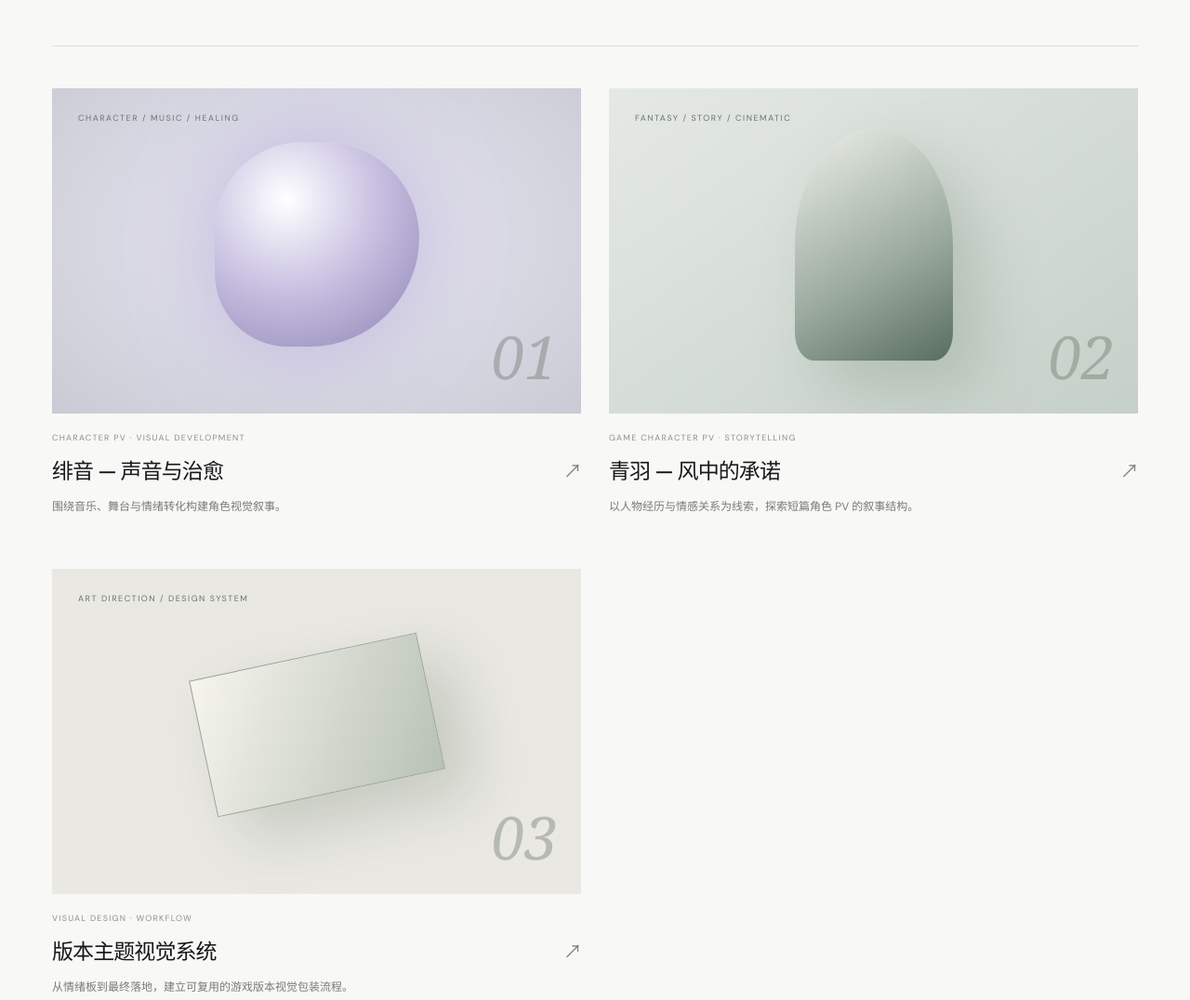
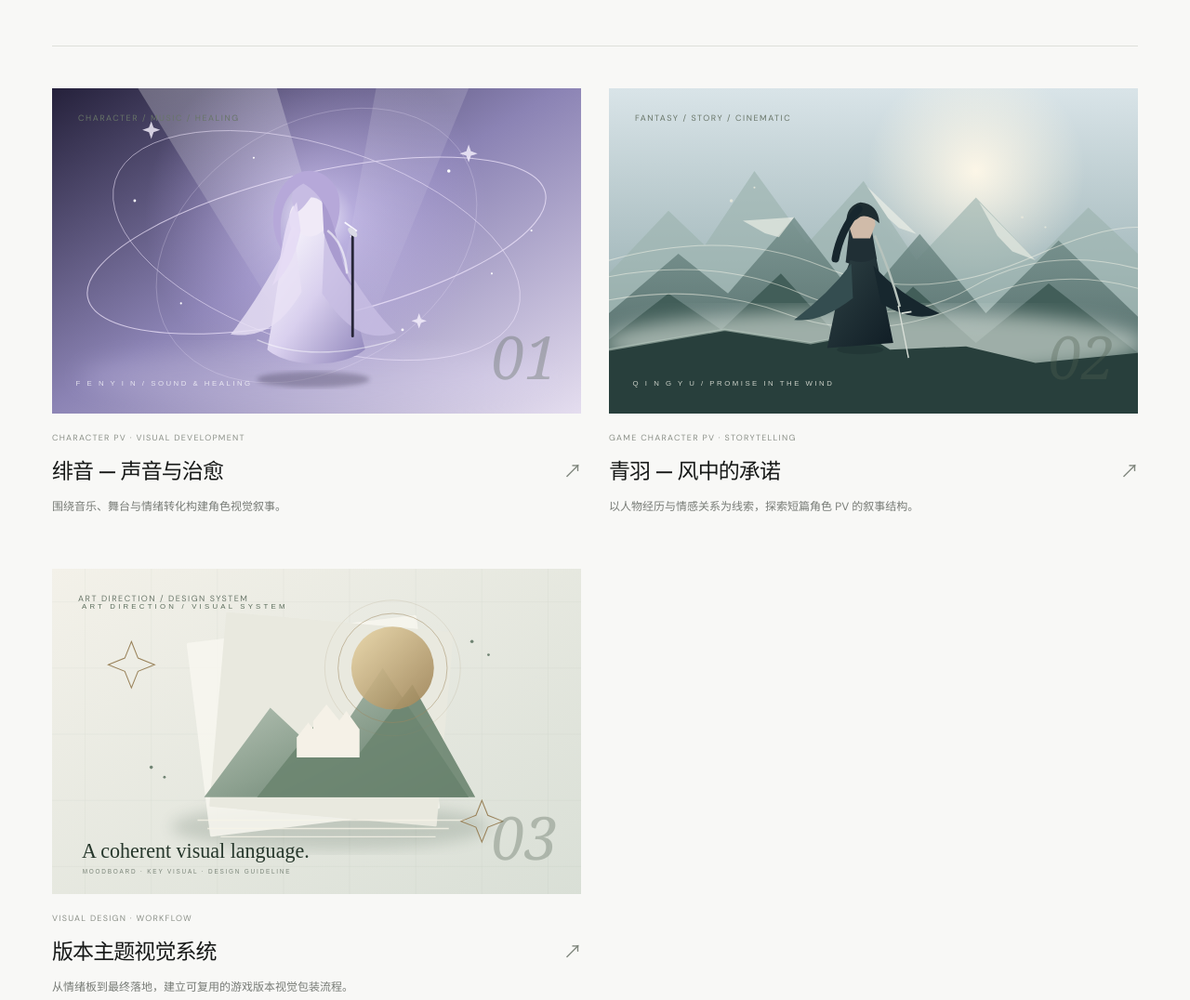
Before and after one commit to lc371005266-ux/personal-site, a plain HTML site: page projects.html in a window 1280 px wide. Shown: the part 380-1456 px from the top of the page at 93% size. Drawn offline with Linux system fonts and the light colour scheme.

Commit message:
Use custom visual artwork on project index

```diff
--- a/projects.html
+++ b/projects.html
@@ -3,9 +3,9 @@
 <body><a class="skip" href="#main">跳到正文</a><header class="site-header"><a class="brand" href="index.html"><span class="brand-mark">LC</span><span class="brand-name">CREATIVE PORTFOLIO</span></a><button class="menu-toggle" type="button" aria-expanded="false" aria-controls="site-nav" aria-label="打开导航"><span></span><span></span></button><nav id="site-nav" aria-label="主导航"><a href="projects.html" aria-current="page">项目案例</a><a href="index.html#about">关于</a><a href="links.html">链接</a><a href="notes.html">笔记</a><a class="nav-contact" href="index.html#contact">联系 ↗</a></nav></header>
 <main id="main" class="project-index"><div class="project-intro"><p class="eyebrow">SELECTED WORK / 2026</p><h1>项目案例<span>。</span></h1><p>以角色叙事、AI 视觉与动态影像为核心，记录从创意概念、视觉探索到制作方法的过程。</p></div>
 <div class="case-grid">
-<a class="case-card" href="project.html?case=fenyin"><div class="case-art fenyin"><span class="case-mark">CHARACTER / MUSIC / HEALING</span><div class="case-orb"></div><span class="case-number">01</span></div><div class="case-meta">CHARACTER PV · VISUAL DEVELOPMENT</div><div class="case-title">绯音 — 声音与治愈<span>↗</span></div><p class="case-desc">围绕音乐、舞台与情绪转化构建角色视觉叙事。</p></a>
-<a class="case-card" href="project.html?case=qingyu"><div class="case-art qingyu"><span class="case-mark">FANTASY / STORY / CINEMATIC</span><div class="case-orb"></div><span class="case-number">02</span></div><div class="case-meta">GAME CHARACTER PV · STORYTELLING</div><div class="case-title">青羽 — 风中的承诺<span>↗</span></div><p class="case-desc">以人物经历与情感关系为线索，探索短篇角色 PV 的叙事结构。</p></a>
-<a class="case-card" href="project.html?case=system"><div class="case-art system"><span class="case-mark">ART DIRECTION / DESIGN SYSTEM</span><div class="case-orb"></div><span class="case-number">03</span></div><div class="case-meta">VISUAL DESIGN · WORKFLOW</div><div class="case-title">版本主题视觉系统<span>↗</span></div><p class="case-desc">从情绪板到最终落地，建立可复用的游戏版本视觉包装流程。</p></a>
+<a class="case-card" href="project.html?case=fenyin"><div class="case-art"><img src="assets/fenyin-stage.svg" alt="绯音舞台与声浪概念视觉"><span class="case-mark">CHARACTER / MUSIC / HEALING</span><span class="case-number">01</span></div><div class="case-meta">CHARACTER PV · VISUAL DEVELOPMENT</div><div class="case-title">绯音 — 声音与治愈<span>↗</span></div><p class="case-desc">围绕音乐、舞台与情绪转化构建角色视觉叙事。</p></a>
+<a class="case-card" href="project.html?case=qingyu"><div class="case-art"><img src="assets/qingyu-wind.svg" alt="青羽山崖与风的概念视觉"><span class="case-mark">FANTASY / STORY / CINEMATIC</span><span class="case-number">02</span></div><div class="case-meta">GAME CHARACTER PV · STORYTELLING</div><div class="case-title">青羽 — 风中的承诺<span>↗</span></div><p class="case-desc">以人物经历与情感关系为线索，探索短篇角色 PV 的叙事结构。</p></a>
+<a class="case-card" href="project.html?case=system"><div class="case-art"><img src="assets/visual-system.svg" alt="版本主题视觉系统概念设计"><span class="case-mark">ART DIRECTION / DESIGN SYSTEM</span><span class="case-number">03</span></div><div class="case-meta">VISUAL DESIGN · WORKFLOW</div><div class="case-title">版本主题视觉系统<span>↗</span></div><p class="case-desc">从情绪板到最终落地，建立可复用的游戏版本视觉包装流程。</p></a>
 </div><p class="case-disclaimer">页面中的抽象图形为概念占位视觉，用于表达项目方向；并非最终项目截图或已交付成果。可在后续替换为真实作品图片、视频与过程稿。</p></main>
 <footer class="site-footer"><a class="footer-brand" href="index.html">LC<span>.</span></a><span>DESIGNED WITH INTENTION.</span><span>© 2026 LC PORTFOLIO</span><a href="admin/index.html">内容管理 ↗</a></footer>
 <script>const toggle=document.querySelector('.menu-toggle'),nav=document.querySelector('#site-nav');toggle.addEventListener('click',()=>{const open=toggle.getAttribute('aria-expanded')==='true';toggle.setAttribute('aria-expanded',String(!open));nav.classList.toggle('is-open',!open)});nav.querySelectorAll('a').forEach(a=>a.addEventListener('click',()=>{toggle.setAttribute('aria-expanded','false');nav.classList.remove('is-open')}));</script></body></html>
```
